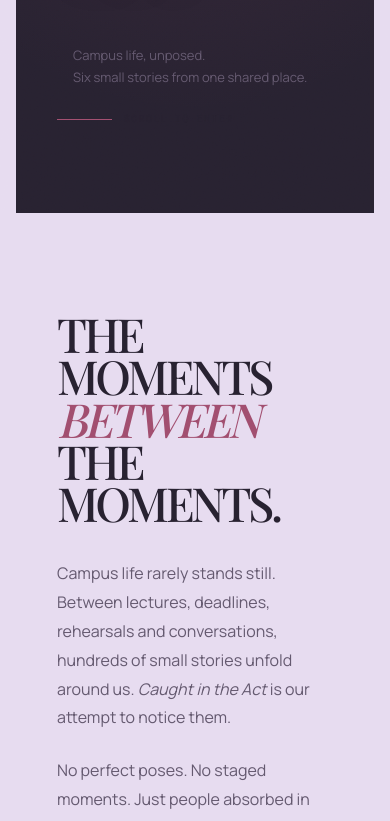
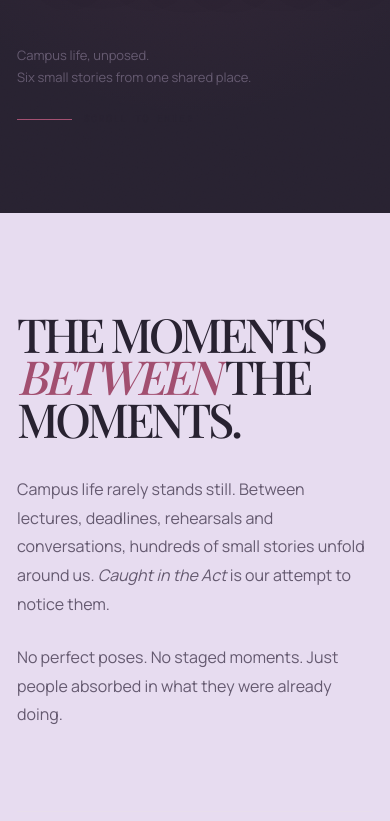
Before and after one commit to anavimehta29-maker/caught-in-the-act, a plain HTML site: page index.html in a window 390 px wide. Shown: the part 631-1452 px from the top of the page. Drawn offline with nearby package versions, Linux system fonts and the light colour scheme; a web font is replaced by a local one.

Commit message:
Update index.html

```diff
--- a/index.html
+++ b/index.html
@@ -846,46 +846,6 @@
         animation-duration: .01ms !important;
       }
     }
-
-    /* --- Fix Text Cutoff & Image Cropping on Mobile/Small Screens --- */
-    @media (max-width: 768px) {
-      /* 1. Prevent text clipping by resetting horizontal translations and paddings */
-      h1, h2, h3, p,
-      h1 span, h1 span:first-child, h1 span:last-child,
-      .hero-kicker, .hero-sub, .slide-caption, .caption {
-        transform: none !important;
-        padding-left: 1rem !important;
-        padding-right: 1rem !important;
-        margin-left: 0 !important;
-        margin-right: 0 !important;
-        max-width: 100% !important;
-        word-break: break-word !important;
-      }
-
-      /* 2. Prevent images from overflowing or getting cut off */
-      img, figure, picture, .slide-image, .photo-wrapper {
-        max-width: 100% !important;
-        height: auto !important;
-        object-fit: contain !important;
-        margin-left: auto !important;
-        margin-right: auto !important;
-      }
-
-      /* 3. Allow outer containers to fit within screen boundaries */
-      body, main, section, .carousel, .slide, .container {
-        width: 100% !important;
-        max-width: 100vw !important;
-        overflow-x: hidden !important;
-        padding-left: 0.5rem !important;
-        padding-right: 0.5rem !important;
-        box-sizing: border-box !important;
-      }
-
-      /* 4. Hide floating cursor follower on touch devices */
-      #photoCursor, #photoCursor.is-active, .cursor, [class*="cursor"] {
-        display: none !important;
-      }
-    }
   </style>
 </head>
 <body>
```
